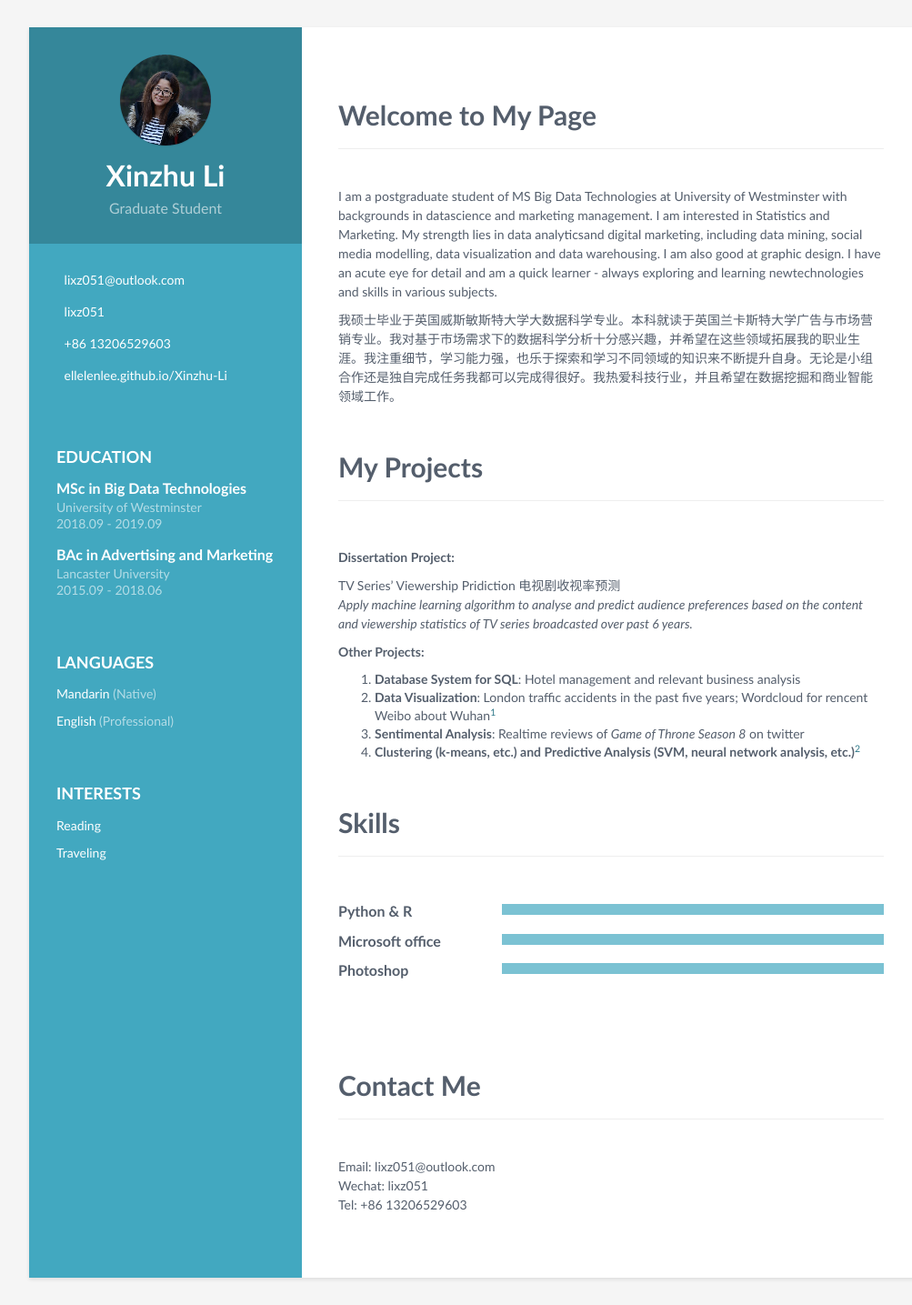
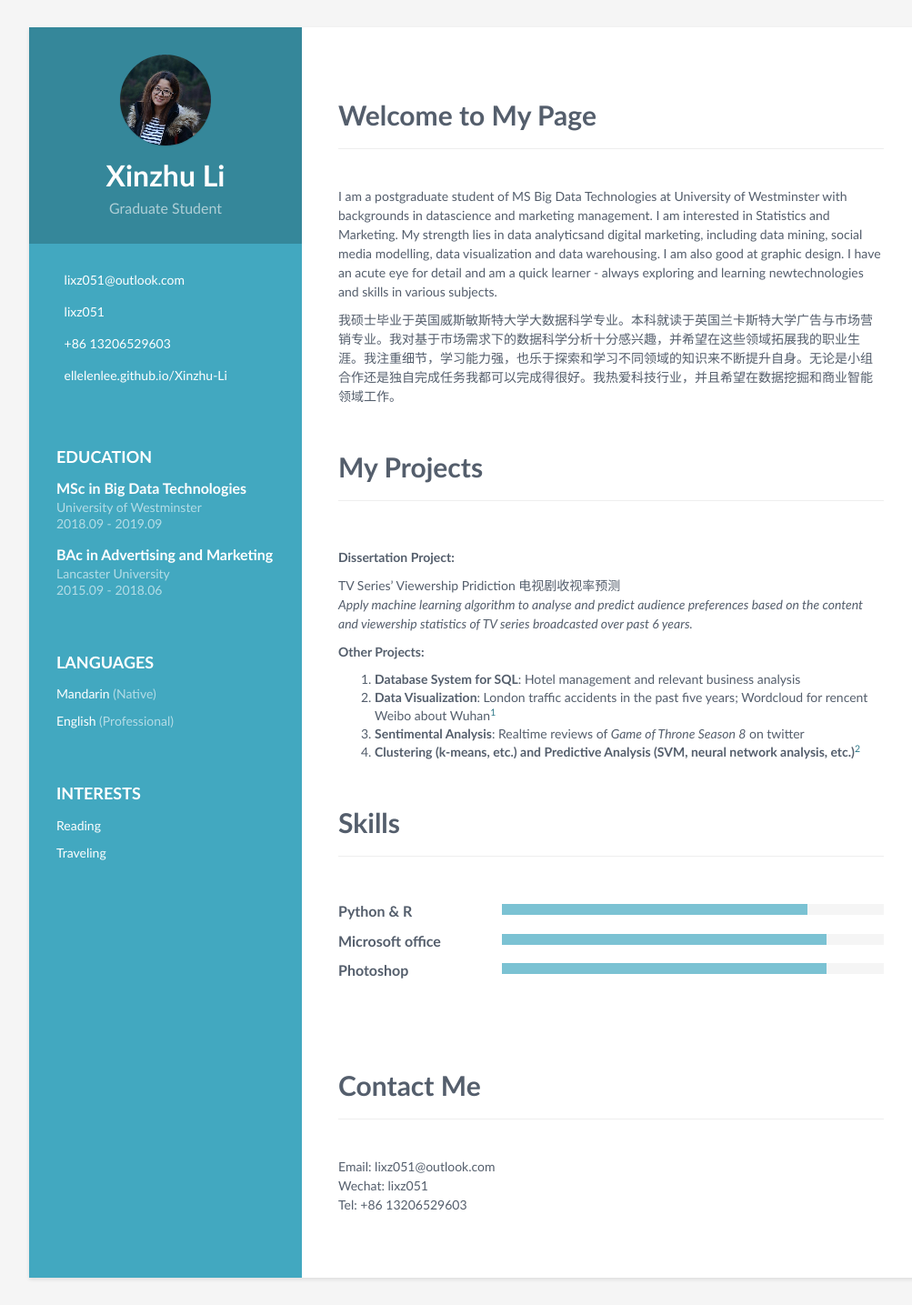
Before and after one commit to ellelenlee/Xinzhu-Li, a Jekyll site: the page built from index.md, in a window 1280 px wide. Shown: the whole page at 91% size, without its empty margins (108-1111 px from the left). Built offline with Jekyll 4.4.1, drawn with Linux system fonts in a browser that asks for light colours; our own code applies the rules of GitHub Pages for plain Markdown files.

Commit message:
Update default.html

```diff
--- a/_layouts/default.html
+++ b/_layouts/default.html
@@ -16,6 +16,7 @@
     </div>
   </div>
 
+{% include scripts.html %}
 </body>
 
 </html>
```
